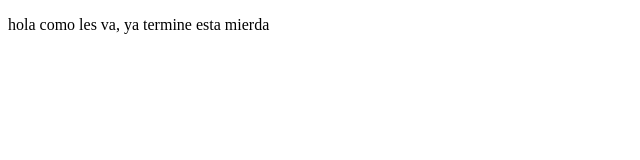
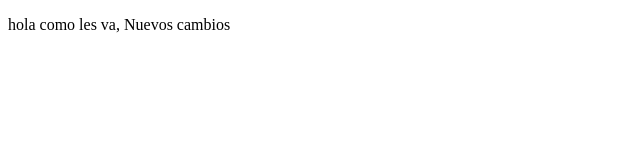
Before and after one commit to IsaacPerez09/ProyectoHTML, a plain HTML site: page index.html in a window 1280 px wide. Shown: the full height of the page, 0-640 px from the left. Drawn offline with Linux system fonts and the light colour scheme.

Commit message:
Nuevo cambios

```diff
--- a/index.html
+++ b/index.html
@@ -8,7 +8,7 @@
 </head>
 <body>
     <p>
-        hola como les va, ya termine esta mierda
+        hola como les va, Nuevos cambios
     </p>
 </body>
 </html>
```
